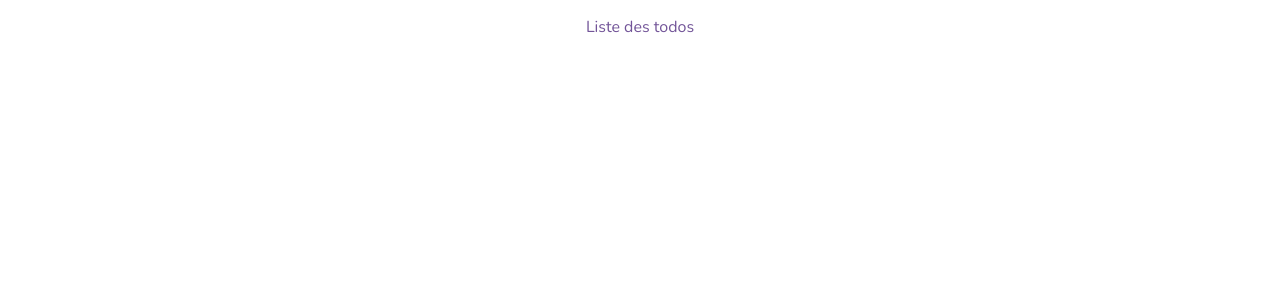
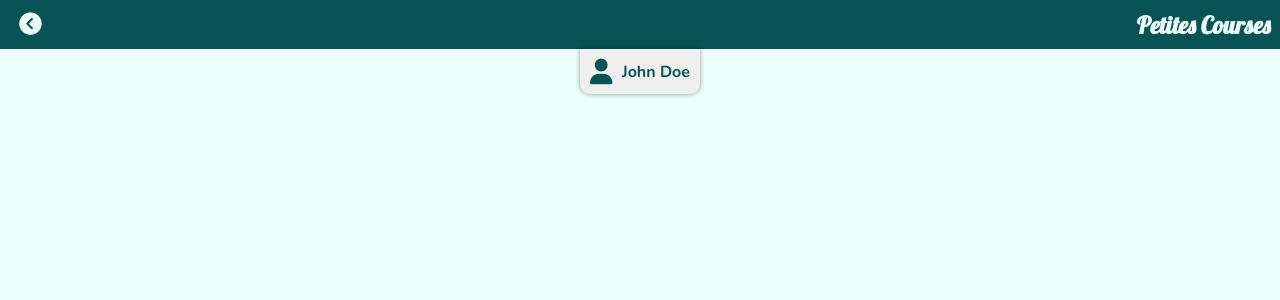
Before and after one commit to Djeg/formation-react, a React (Create React App) app: page / in a window 1280 px wide. Shown: the top 300 px of the page. Built offline with nearby package versions, Linux system fonts and the light colour scheme.

Commit message:
Ajout du design de la page d'un Todo

```diff
--- a/src/shared/ui.tsx
+++ b/src/shared/ui.tsx
@@ -7,12 +7,32 @@ import styled, { createGlobalStyle } from 'styled-components'
  * en dessous
  */
 
+// ============================================
+// Théme : Contient le thème (couleurs etc ...)
+// ============================================
+export const theme = {
+  colors: {
+    coldWhite: '#EDFFFB',
+    softBlack: '#4F4F4F',
+    greenOcean: '#075252',
+    validGreen: '#557859',
+    red: '#BB8579',
+    deepBlue: '#264F4A',
+    white: '#EFEFEF',
+  },
+}
+
+//=========================================================
 // Style Globale : Style des balises HTML nue (sans classe)
+//=========================================================
+
 export const GlobalStyle = createGlobalStyle`
   body, html {
     margin: 0;
     padding: 0;
     font-family: 'Nunito', sans-serif;
+    background-color: ${theme.colors.coldWhite};
+    color: ${theme.colors.softBlack};
   }
 
   h1 {
@@ -20,7 +40,74 @@ export const GlobalStyle = createGlobalStyle`
   }
 `
 
+// ============
+// Les gabarits
+// ============
+
+export const AppContainer = styled.main`
+  display: flex;
+  flex-direction: column;
+  box-sizing: border-box;
+  min-width: 100vw;
+  min-height: 100vh;
+  align-items: stretch;
+`
+
+export const CenteredFlexContainer = styled.div`
+  display: flex;
+  justify-content: center;
+`
+
+export const TopNav = styled.nav`
+  display: flex;
+  background-color: ${theme.colors.greenOcean};
+  color: ${theme.colors.coldWhite};
+  align-items: center;
+  padding: 0px 0.6rem;
+`
+
+export const TopNavIcon = styled.i`
+  font-size: 1.4rem;
+  padding: 0.6rem;
+  text-align: center;
+  display: flex;
+  align-items: center;
+  justify-content: center;
+  cursor: pointer;
+`
+
+export const TopNavTitle = styled.h1`
+  text-align: right;
+  flex-grow: 2;
+  margin: 0.6rem 0;
+`
+
+export const Tag = styled.div`
+  padding: 0.6rem;
+  border-bottom-left-radius: 10px;
+  border-bottom-right-radius: 10px;
+  box-shadow: 0px 0px 5px rgba(0, 0, 0, 0.4);
+  display: flex;
+  align-items: center;
+  background-color: ${theme.colors.white};
+`
+
+export const TagIcon = styled.i`
+  display: flex;
+  font-size: 1.6rem;
+  color: ${theme.colors.greenOcean};
+`
+
+export const TagLabel = styled.p`
+  color: ${theme.colors.greenOcean};
+  margin: 0;
+  font-weight: 700;
+  margin-left: 0.6rem;
+`
+
+// ===========
 // POUR LE FUN
+// ===========
 
 export const MyParagraph = styled.p`
   text-align: center;
--- a/src/todo-list/TodoList.tsx
+++ b/src/todo-list/TodoList.tsx
@@ -5,5 +5,19 @@ import * as UI from '../shared/ui'
  * de la liste des todos
  */
 export default function TodoList() {
-  return <UI.MyParagraph>Liste des todos</UI.MyParagraph>
+  return (
+    <UI.AppContainer>
+      <UI.TopNav>
+        <UI.TopNavIcon className="fa-solid fa-circle-chevron-left"></UI.TopNavIcon>
+        <UI.TopNavTitle>Petites Courses</UI.TopNavTitle>
+      </UI.TopNav>
+
+      <UI.CenteredFlexContainer>
+        <UI.Tag>
+          <UI.TagIcon className="fa-solid fa-user"></UI.TagIcon>
+          <UI.TagLabel>John Doe</UI.TagLabel>
+        </UI.Tag>
+      </UI.CenteredFlexContainer>
+    </UI.AppContainer>
+  )
 }
```
